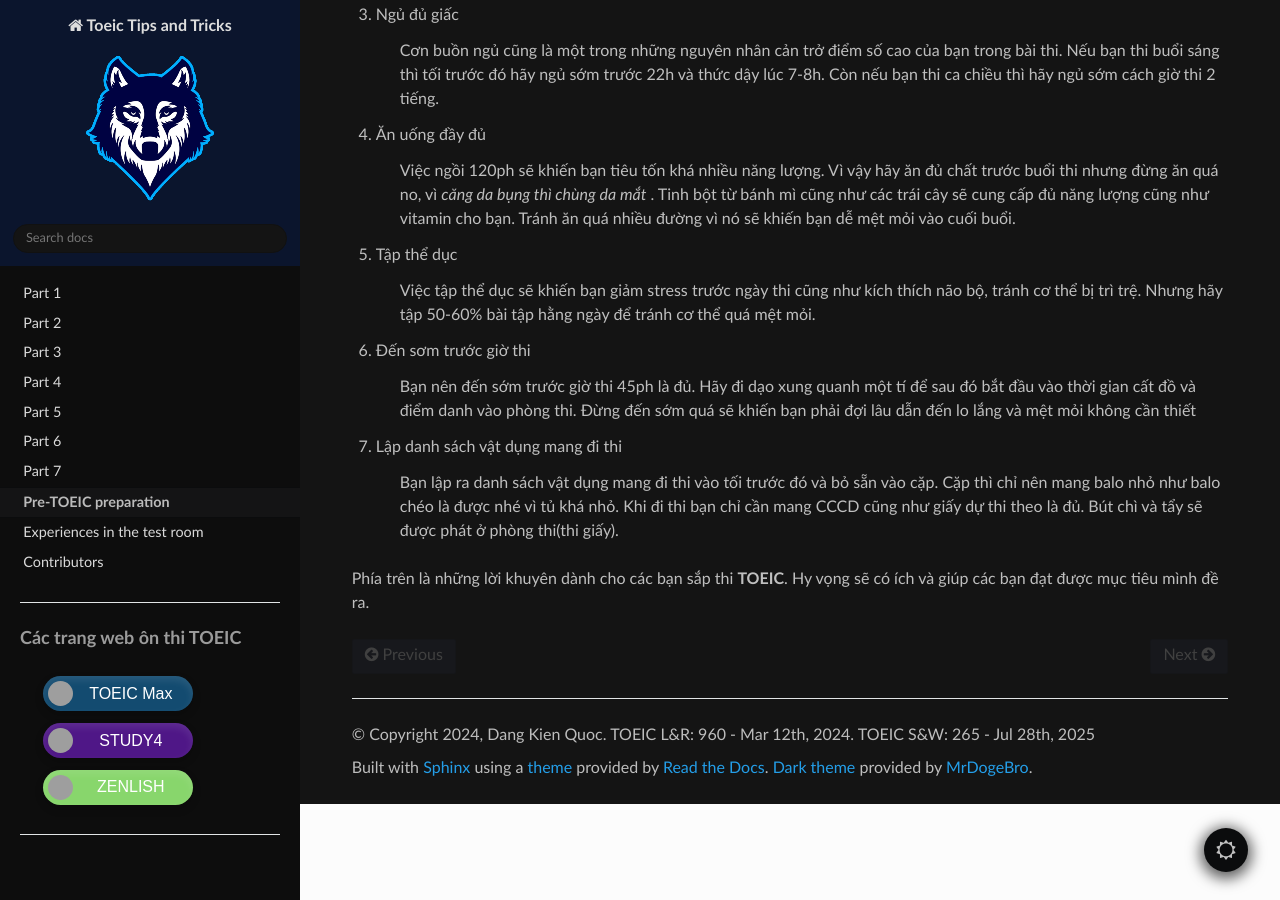
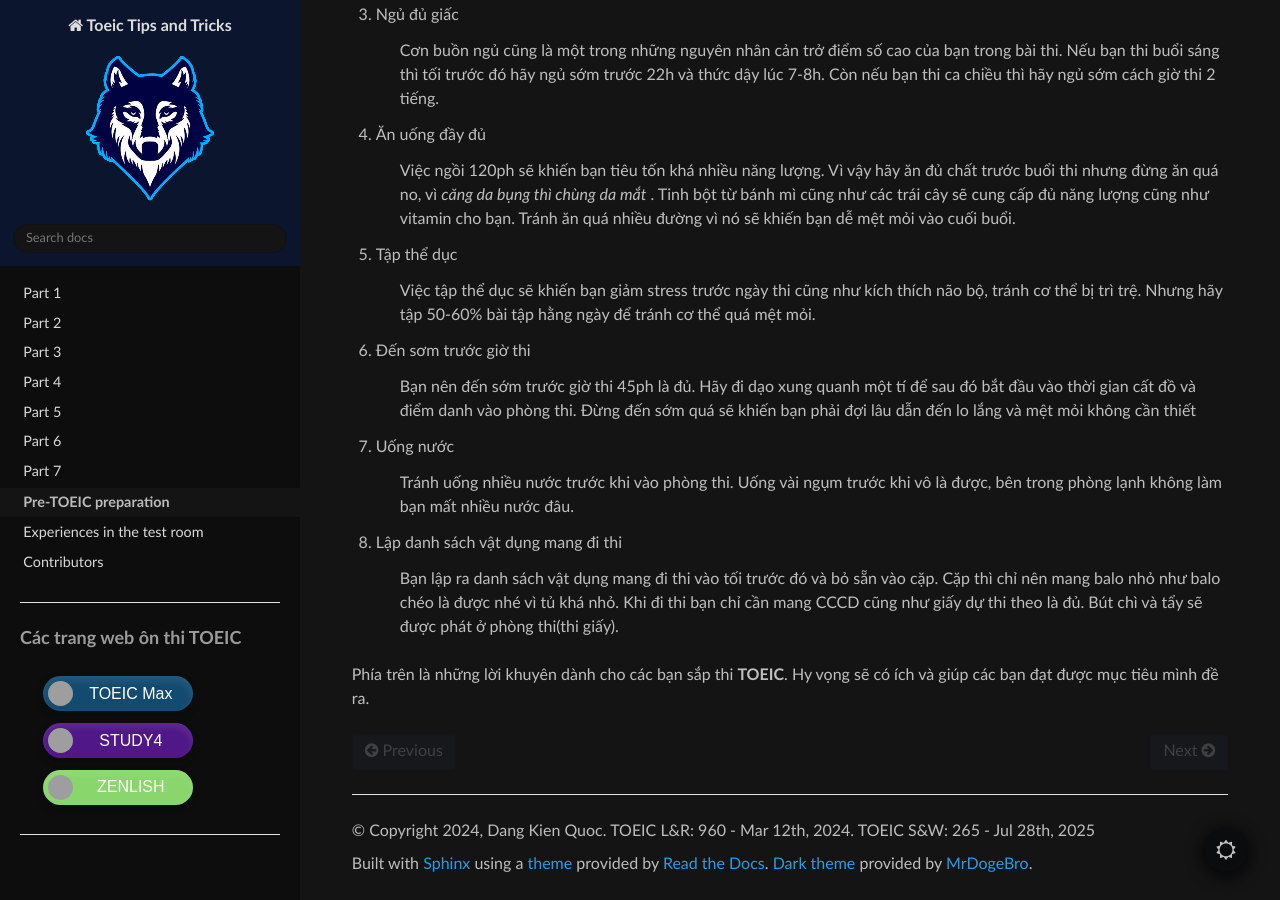
Before and after one commit to ryanjtr/ToeicTipsAndTricks, a Sphinx documentation site: the page built from docs/source/Contents/beforetestday.rst, in a window 1280 px wide and 900 px high, scrolled down 517 px. Built offline with Sphinx 7.4.7 and the Read the Docs theme 3.1.0, drawn with Linux system fonts in a browser that asks for light colours; grey boxes are pictures that could not be loaded.

Commit message:
update information about drinking too much water

```diff
--- a/docs/source/Contents/beforetestday.rst
+++ b/docs/source/Contents/beforetestday.rst
@@ -36,6 +36,10 @@
     Bạn nên đến sớm trước giờ thi 45ph là đủ. Hãy đi dạo xung quanh một tí để sau đó bắt đầu vào thời gian cất đồ và điểm danh vào phòng thi.
     Đừng đến sớm quá sẽ khiến bạn phải đợi lâu dẫn đến lo lắng và mệt mỏi không cần thiết
 
+#. Uống nước
+
+    Tránh uống nhiều nước trước khi vào phòng thi. Uống vài ngụm trước khi vô là được, bên trong phòng lạnh không làm bạn mất nhiều nước đâu.
+
 #. Lập danh sách vật dụng mang đi thi
 
     Bạn lập ra danh sách vật dụng mang đi thi vào tối trước đó và bỏ sẵn vào cặp. Cặp thì chỉ nên mang balo nhỏ như balo chéo là được nhé vì tủ khá nhỏ.
--- a/docs/source/Contents/contributors.rst
+++ b/docs/source/Contents/contributors.rst
@@ -2,6 +2,7 @@
 ----------------
 
 #. Nguyễn Minh Thuận
+#. Lê Tuấn Long
 
 .. |frog| image:: image/frog.gif
     :height: 20px
```
